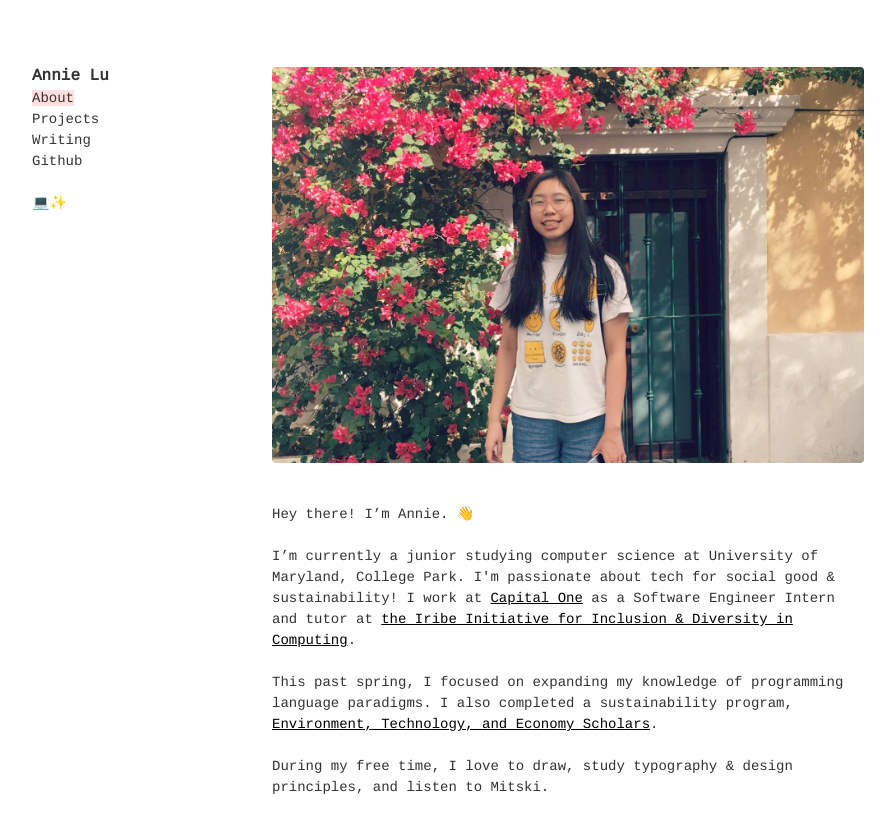
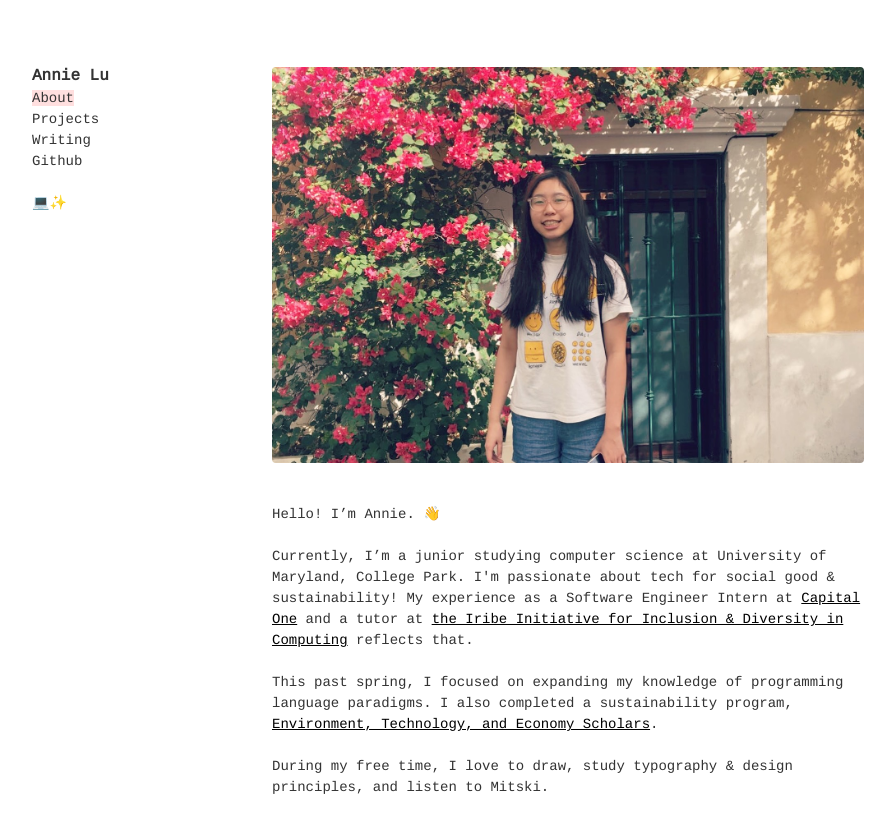
Before and after one commit to annie-lu/annie-lu.github.io, a Jekyll site: the page built from index.html, in a window 1280 px wide. Shown: the top 833 px of the page, without its empty margins (96-991 px from the left). Built offline with Jekyll 4.4.1, drawn with Linux system fonts in a browser that asks for light colours.

Commit message:
Update index.html

```diff
--- a/index.html
+++ b/index.html
@@ -8,9 +8,10 @@
   <img src="images/annie.jpg" class="w-100 br2" alt="annie smiling">
   <p class="f6 lh-copy dark-gray">
     <br/>
-   Hey there! I’m Annie. 👋<br/> <br/>
+   Hello! I’m Annie. 👋<br/> <br/>
 
-I’m currently a junior studying computer science at University of Maryland, College Park. I'm passionate about tech for social good & sustainability! I work at <a href="https://medium.com/capital-one-tech/capital-one-unveils-new-technology-incubator-at-the-university-of-maryland-to-foster-ai-and-machine-72daa86aad2b" class="link underline black bg-animate hover-bg-washed-red">Capital One</a> as a Software Engineer Intern and tutor at <a href="https://mcwic.cs.umd.edu/inclusion" class="link underline black bg-animate hover-bg-washed-red">the Iribe Initiative for Inclusion & Diversity in Computing</a>.
+
+Currently, I’m a junior studying computer science at University of Maryland, College Park. I'm passionate about tech for social good & sustainability! My experience as a Software Engineer Intern at <a href="https://medium.com/capital-one-tech/capital-one-unveils-new-technology-incubator-at-the-university-of-maryland-to-foster-ai-and-machine-72daa86aad2b" class="link underline black bg-animate hover-bg-washed-red">Capital One</a> and a tutor at <a href="https://mcwic.cs.umd.edu/inclusion" class="link underline black bg-animate hover-bg-washed-red">the Iribe Initiative for Inclusion & Diversity in Computing</a> reflects that.
 <br/> <br/>
 This past spring, I focused on expanding my knowledge of programming language paradigms. I also completed a sustainability program, <a href="http://etescholars.weebly.com" class="link black bg-animate underline hover-bg-washed-red">Environment, Technology, and Economy Scholars</a>.
 <br/> <br/>
```
